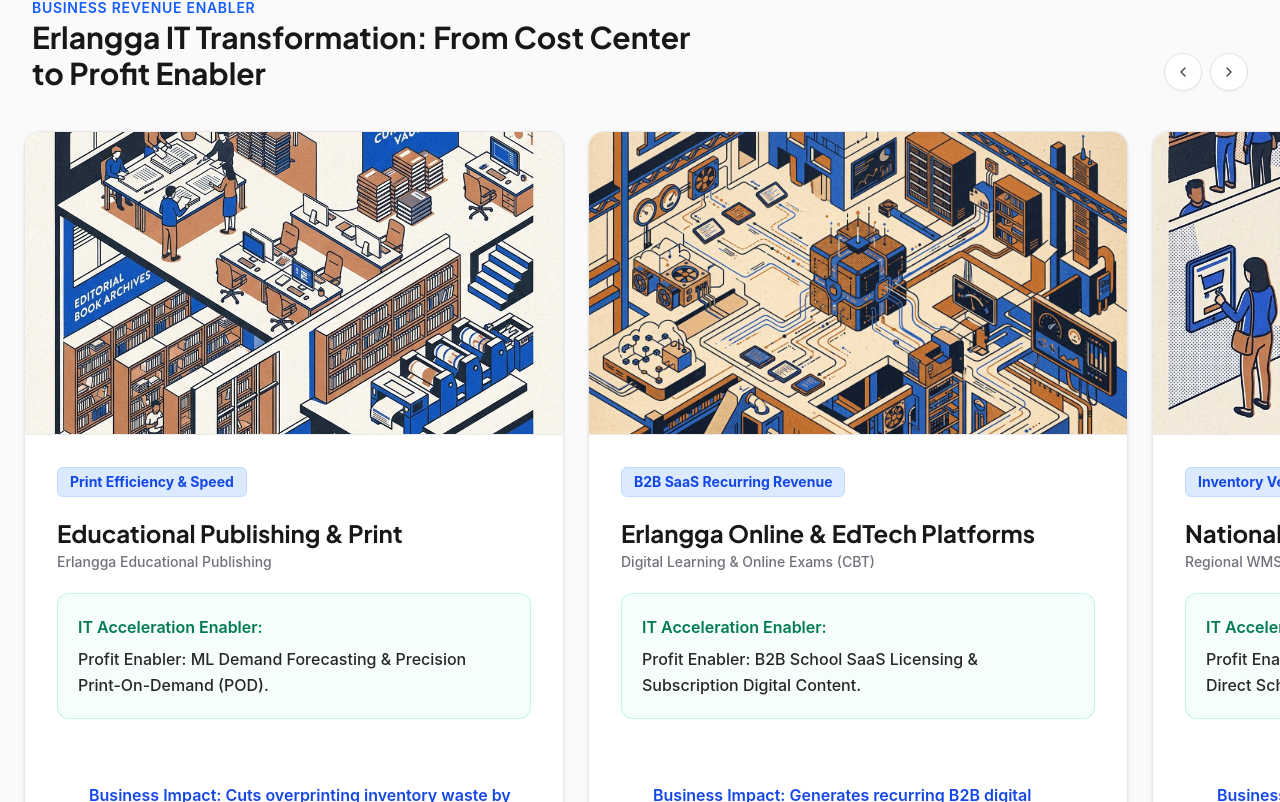
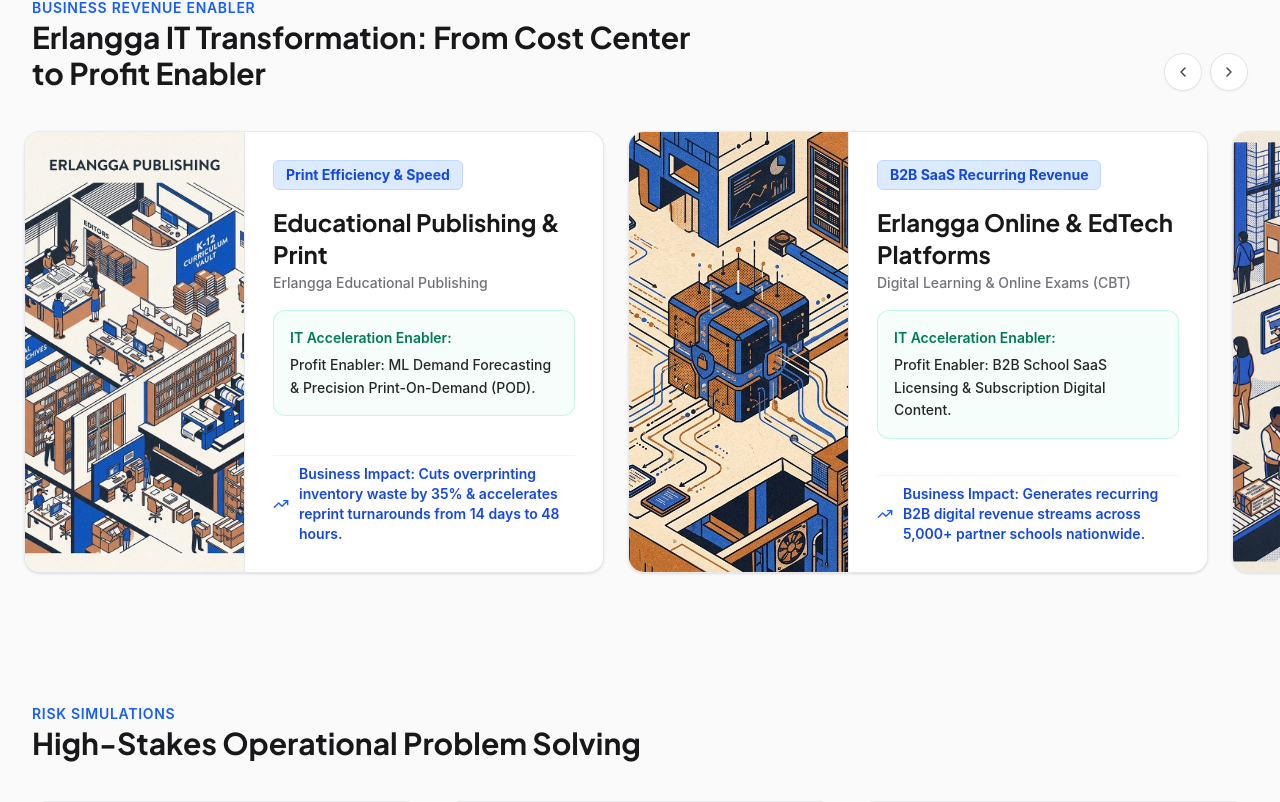
Before and after one commit to okihita/portfolio, a Next.js app: page /erlangga in a window 1280 px wide. Shown: the part 2938-3740 px from the top of the page. Built offline with nearby package versions, Linux system fonts and the light colour scheme.

Commit message:
fix(erlangga): update Business Revenue Enabler home cards aspect ratio to portrait (3:4) to display full artwork without cropping

```diff
--- a/components/erlangga/ErlanggaPitchView.tsx
+++ b/components/erlangga/ErlanggaPitchView.tsx
@@ -776,14 +776,16 @@ export default function ErlanggaPitchView() {
             {businessUnits.map((bu) => (
               <div
                 key={bu.id}
-                className="w-[88vw] max-w-[540px] sm:w-[540px] shrink-0 rounded-2xl border border-zinc-200/80 dark:border-zinc-800 bg-white dark:bg-zinc-900/60 overflow-hidden shadow-sm flex flex-col justify-between"
+                className="w-[88vw] max-w-[580px] sm:w-[580px] shrink-0 rounded-2xl border border-zinc-200/80 dark:border-zinc-800 bg-white dark:bg-zinc-900/60 overflow-hidden shadow-sm flex flex-col sm:flex-row justify-between"
               >
-                <div>
-                  <div className="relative aspect-[16/9] w-full bg-white dark:bg-zinc-950 overflow-hidden border-b border-zinc-200/80 dark:border-zinc-800">
-                    <img src={bu.image} alt={bu.unit} className="w-full h-full object-cover object-center" />
-                  </div>
+                {/* Left Portrait Image Container (Aspect 3:4 Original Artwork Ratio) */}
+                <div className="relative w-full sm:w-[220px] aspect-[3/4] shrink-0 bg-[#f8f6f0] dark:bg-zinc-950 overflow-hidden border-b sm:border-b-0 sm:border-r border-zinc-200/80 dark:border-zinc-800">
+                  <img src={bu.image} alt={bu.unit} className="w-full h-full object-cover object-center" />
+                </div>
 
-                  <div className="p-7 sm:p-8 space-y-5">
+                {/* Right Details Content Container */}
+                <div className="p-6 sm:p-7 flex-1 flex flex-col justify-between space-y-4">
+                  <div className="space-y-4">
                     <div className="flex items-center justify-between gap-2">
                       <span className="text-sm font-bold px-3 py-1 rounded-md bg-blue-100 dark:bg-blue-950/80 text-blue-700 dark:text-blue-300 border border-blue-200 dark:border-blue-800/80">
                         {bu.badge}
@@ -795,18 +797,18 @@ export default function ErlanggaPitchView() {
                       <span className="text-sm text-zinc-500 dark:text-zinc-400 font-medium">{bu.subTitle}</span>
                     </div>
 
-                    <div className="p-4 sm:p-5 rounded-xl bg-emerald-50/50 dark:bg-emerald-950/20 border border-emerald-200/60 dark:border-emerald-900/30 text-sm sm:text-base text-zinc-800 dark:text-zinc-200 leading-relaxed font-medium">
-                      <span className="font-semibold block text-emerald-700 dark:text-emerald-400 mb-1.5">
+                    <div className="p-4 rounded-xl bg-emerald-50/50 dark:bg-emerald-950/20 border border-emerald-200/60 dark:border-emerald-900/30 text-sm text-zinc-800 dark:text-zinc-200 leading-relaxed font-medium">
+                      <span className="font-semibold block text-emerald-700 dark:text-emerald-400 mb-1">
                         {lang === "id" ? "Transformasi Akselerasi TI:" : "IT Acceleration Enabler:"}
                       </span>
                       {bu.enablerValue}
                     </div>
                   </div>
-                </div>
 
-                <div className="p-7 sm:p-8 pt-4 flex items-center gap-3 text-sm sm:text-base text-blue-700 dark:text-blue-400 font-semibold">
-                  <TrendingUp className="w-5 h-5 text-blue-600 shrink-0" />
-                  <span>{lang === "id" ? "Dampak Bisnis:" : "Business Impact:"} {bu.impact}</span>
+                  <div className="pt-2 flex items-center gap-2.5 text-sm text-blue-700 dark:text-blue-400 font-semibold border-t border-zinc-100 dark:border-zinc-800/80">
+                    <TrendingUp className="w-4 h-4 text-blue-600 shrink-0" />
+                    <span>{lang === "id" ? "Dampak Bisnis:" : "Business Impact:"} {bu.impact}</span>
+                  </div>
                 </div>
               </div>
             ))}
```
